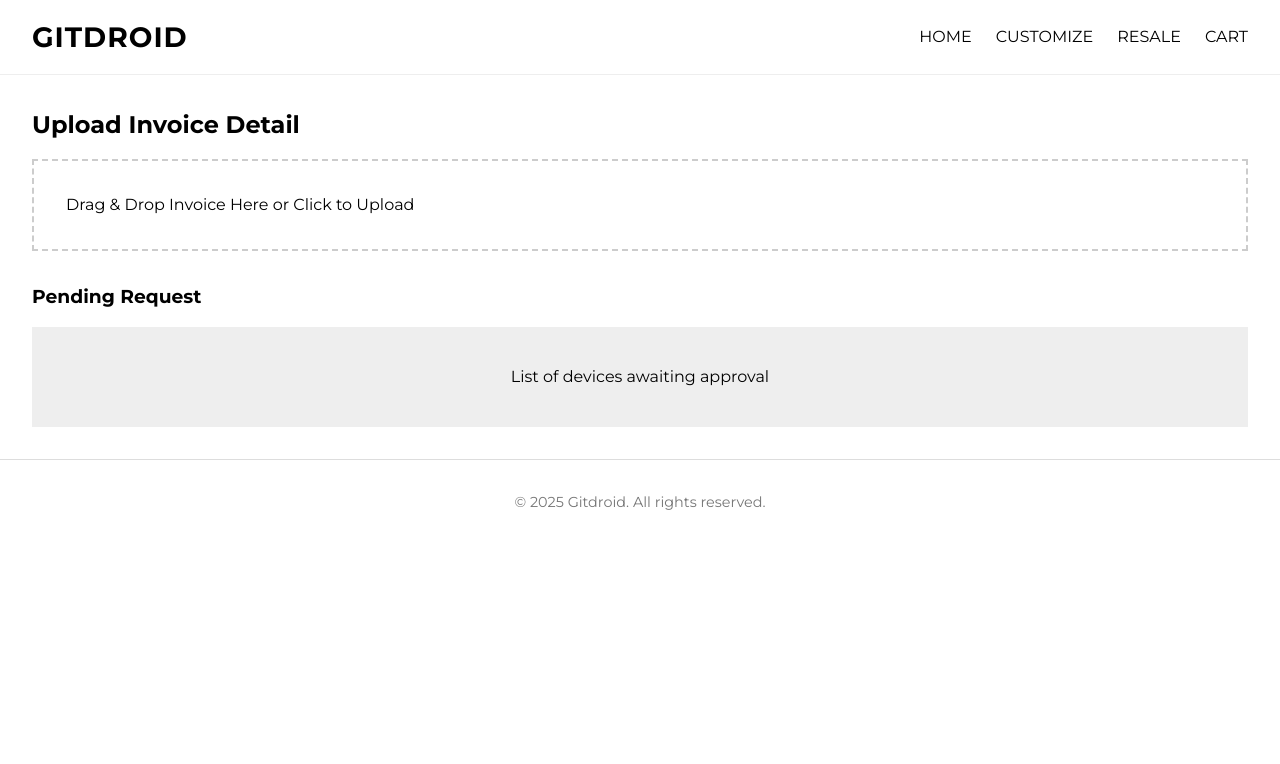
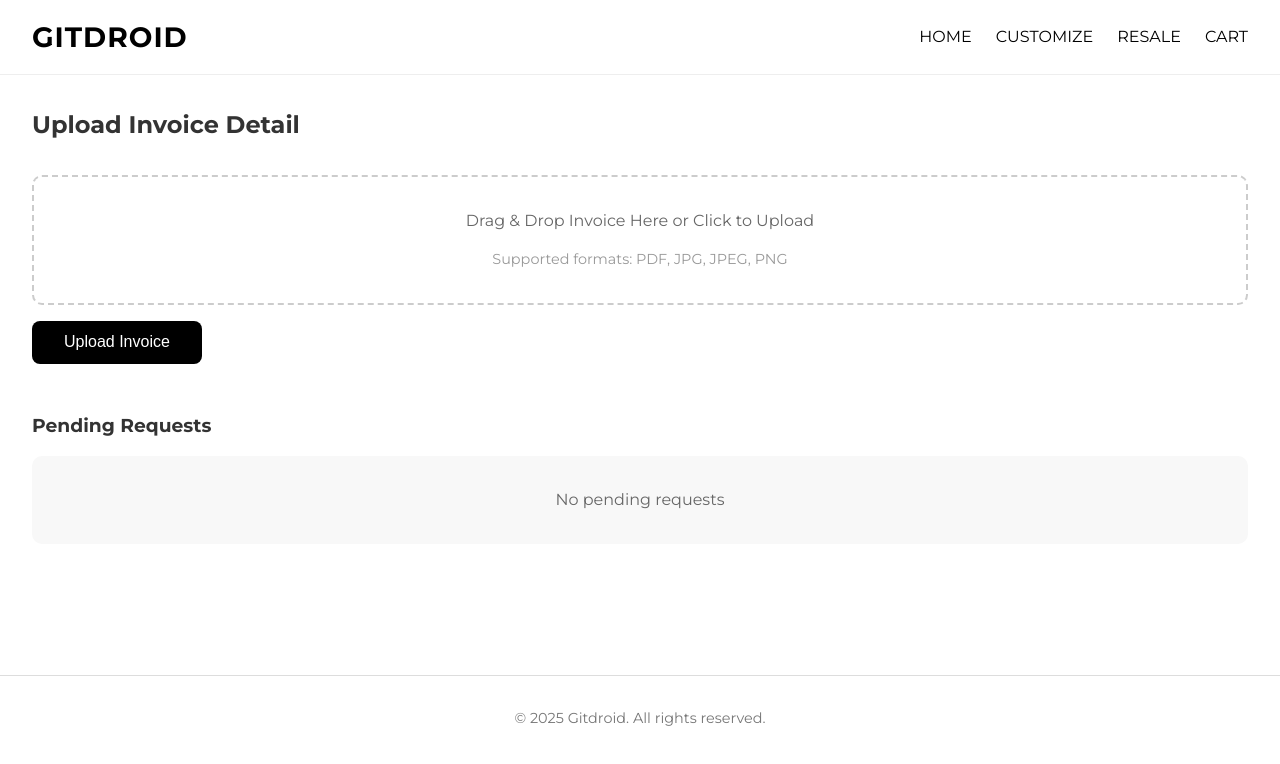
Before and after one commit to PranavNarayanan180/GitDroid, a React (Create React App) app: page /resale in a window 1280 px wide. Shown: the top 764 px of the page. Built offline with nearby package versions, Linux system fonts and the light colour scheme.

Commit message:
Update Resale.js

```diff
--- a/src/components/Resale.js
+++ b/src/components/Resale.js
@@ -1,22 +1,208 @@
-import React from 'react';
+import React, { useState, useEffect } from 'react';
 
 const Resale = () => {
+  const [dragActive, setDragActive] = useState(false);
+  const [file, setFile] = useState(null);
+  const [pendingRequests, setPendingRequests] = useState([]);
+  const [uploadStatus, setUploadStatus] = useState('');
+
+  useEffect(() => {
+
+    const savedRequests = JSON.parse(localStorage.getItem('pendingRequests')) || [];
+    setPendingRequests(savedRequests);
+  }, []);
+
+  const handleDrag = (e) => {
+    e.preventDefault();
+    e.stopPropagation();
+    if (e.type === "dragenter" || e.type === "dragover") {
+      setDragActive(true);
+    } else if (e.type === "dragleave") {
+      setDragActive(false);
+    }
+  };
+
+  const handleDrop = (e) => {
+    e.preventDefault();
+    e.stopPropagation();
+    setDragActive(false);
+
+    if (e.dataTransfer.files && e.dataTransfer.files[0]) {
+      setFile(e.dataTransfer.files[0]);
+    }
+  };
+
+  const handleChange = (e) => {
+    e.preventDefault();
+    if (e.target.files && e.target.files[0]) {
+      setFile(e.target.files[0]);
+    }
+  };
+
+  const handleUpload = () => {
+    if (!file) {
+      setUploadStatus('Please select a file first');
+      return;
+    }
+
+
+    const newRequest = {
+      id: Date.now(),
+      fileName: file.name,
+      uploadDate: new Date().toLocaleDateString(),
+      status: 'Pending',
+      deviceDetails: {
+        model: 'Custom Phone',
+        specs: 'To be determined',
+        condition: 'New'
+      }
+    };
+
+
+    const updatedRequests = [...pendingRequests, newRequest];
+    setPendingRequests(updatedRequests);
+    localStorage.setItem('pendingRequests', JSON.stringify(updatedRequests));
+
+    setFile(null);
+    setUploadStatus('Invoice uploaded successfully!');
+  };
+
+  const handleDeleteRequest = (id) => {
+    const updatedRequests = pendingRequests.filter(request => request.id !== id);
+    setPendingRequests(updatedRequests);
+    localStorage.setItem('pendingRequests', JSON.stringify(updatedRequests));
+  };
+
   return (
-    <div style={{ padding: '2rem' }}>
-      <h2>Upload Invoice Detail</h2>
-      <div style={{ marginTop: '1rem', border: '2px dashed #ccc', padding: '2rem' }}>
-        <p>Drag & Drop Invoice Here or Click to Upload</p>
+    <div style={{ padding: '2rem', minHeight: 'calc(100vh - 200px)', position: 'relative' }}>
+      <h2 style={{ marginBottom: '2rem', color: '#333' }}>Upload Invoice Detail</h2>
+
+      {/* Upload Section */}
+      <div
+        style={{
+          border: `2px dashed ${dragActive ? '#000' : '#ccc'}`,
+          padding: '2rem',
+          textAlign: 'center',
+          backgroundColor: dragActive ? '#f8f8f8' : '#fff',
+          borderRadius: '10px',
+          transition: 'all 0.3s ease',
+          cursor: 'pointer'
+        }}
+        onDragEnter={handleDrag}
+        onDragLeave={handleDrag}
+        onDragOver={handleDrag}
+        onDrop={handleDrop}
+        onClick={() => document.getElementById('fileInput').click()}
+      >
+        <input
+          type="file"
+          id="fileInput"
+          style={{ display: 'none' }}
+          onChange={handleChange}
+          accept=".pdf,.jpg,.jpeg,.png"
+        />
+        <p style={{ marginBottom: '1rem', color: '#666' }}>
+          {file ? file.name : 'Drag & Drop Invoice Here or Click to Upload'}
+        </p>
+        <p style={{ fontSize: '0.9rem', color: '#999' }}>
+          Supported formats: PDF, JPG, JPEG, PNG
+        </p>
       </div>
-      <h3 style={{ marginTop: '2rem' }}>Pending Request</h3>
-      <div style={{
-        height: '100px',
-        backgroundColor: '#eee',
-        marginTop: '1rem',
-        display: 'flex',
-        alignItems: 'center',
-        justifyContent: 'center'
-      }}>
-        <p>List of devices awaiting approval</p>
+
+      {uploadStatus && (
+        <p style={{
+          marginTop: '1rem',
+          color: uploadStatus.includes('successfully') ? '#28a745' : '#dc3545',
+          textAlign: 'center'
+        }}>
+          {uploadStatus}
+        </p>
+      )}
+
+      <button
+        onClick={handleUpload}
+        style={{
+          marginTop: '1rem',
+          padding: '0.8rem 2rem',
+          backgroundColor: '#000',
+          color: '#fff',
+          border: 'none',
+          borderRadius: '8px',
+          cursor: 'pointer',
+          fontSize: '1rem',
+          transition: 'all 0.3s ease'
+        }}
+        onMouseEnter={e => {
+          e.target.style.backgroundColor = '#333';
+          e.target.style.transform = 'translateY(-2px)';
+        }}
+        onMouseLeave={e => {
+          e.target.style.backgroundColor = '#000';
+          e.target.style.transform = 'translateY(0)';
+        }}
+      >
+        Upload Invoice
+      </button>
+
+      {/* Pending Requests Section */}
+      <h3 style={{ marginTop: '3rem', marginBottom: '1rem', color: '#333' }}>Pending Requests</h3>
+      <div style={{ display: 'grid', gap: '1rem' }}>
+        {pendingRequests.length === 0 ? (
+          <div style={{
+            backgroundColor: '#f8f8f8',
+            padding: '2rem',
+            textAlign: 'center',
+            borderRadius: '10px',
+            color: '#666'
+          }}>
+            No pending requests
+          </div>
+        ) : (
+          pendingRequests.map(request => (
+            <div
+              key={request.id}
+              style={{
+                backgroundColor: '#fff',
+                padding: '1.5rem',
+                borderRadius: '10px',
+                border: '1px solid #eee',
+                display: 'flex',
+                justifyContent: 'space-between',
+                alignItems: 'center'
+              }}
+            >
+              <div>
+                <h4 style={{ marginBottom: '0.5rem', color: '#333' }}>{request.fileName}</h4>
+                <p style={{ color: '#666', fontSize: '0.9rem' }}>
+                  Uploaded on: {request.uploadDate}
+                </p>
+                <p style={{ color: '#666', fontSize: '0.9rem' }}>
+                  Status: <span style={{ color: '#ffa500' }}>{request.status}</span>
+                </p>
+              </div>
+              <button
+                onClick={() => handleDeleteRequest(request.id)}
+                style={{
+                  padding: '0.5rem 1rem',
+                  backgroundColor: '#ff4444',
+                  color: '#fff',
+                  border: 'none',
+                  borderRadius: '5px',
+                  cursor: 'pointer',
+                  transition: 'all 0.3s ease'
+                }}
+                onMouseEnter={e => {
+                  e.target.style.backgroundColor = '#cc0000';
+                }}
+                onMouseLeave={e => {
+                  e.target.style.backgroundColor = '#ff4444';
+                }}
+              >
+                Delete
+              </button>
+            </div>
+          ))
+        )}
       </div>
     </div>
   );
```
